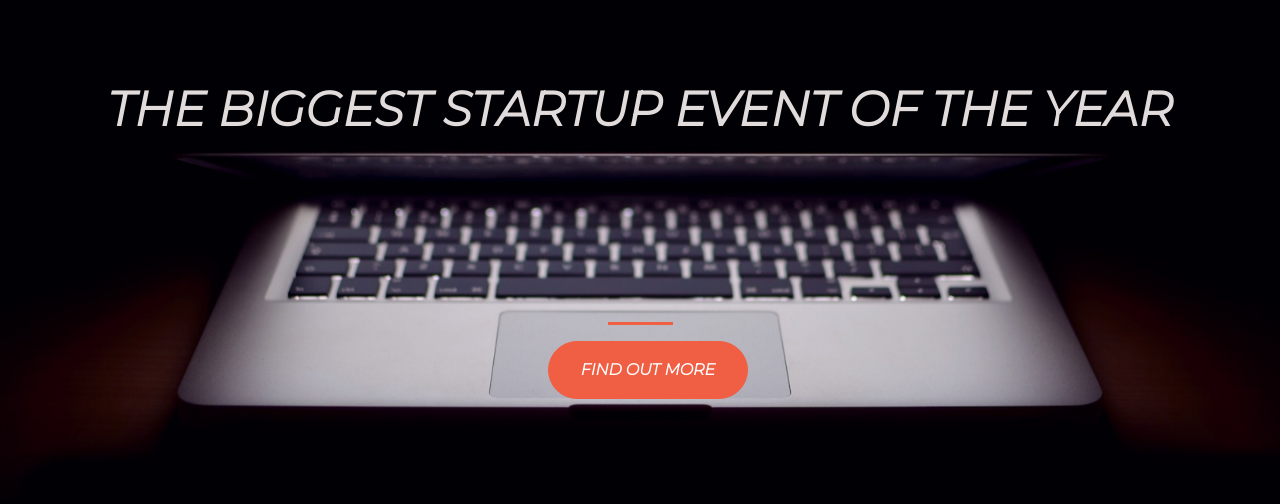
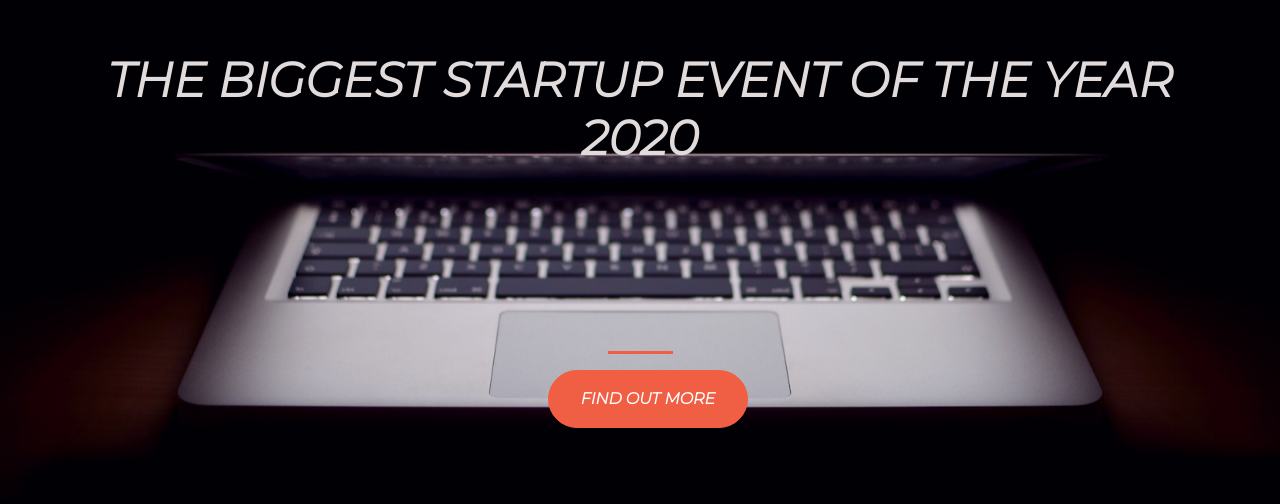
Before and after one commit to RealVkram/startup-landing-page, a plain HTML site: page index.html in a window 1280 px wide. Shown: the part 160-664 px from the top of the page. Drawn offline with nearby package versions, Linux system fonts and the light colour scheme.

Commit message:
changing the year to 2020

```diff
--- a/index.html
+++ b/index.html
@@ -21,7 +21,7 @@
       <div class="row">
         <header class="text-center col-12">
           <h1 class="text-uppercase">
-            <strong>The biggest startup event of the year</strong>
+            <strong>The biggest startup event of the year 2020</strong>
           </h1>
         </header>
         <div class="buffer col-12"></div>
```
